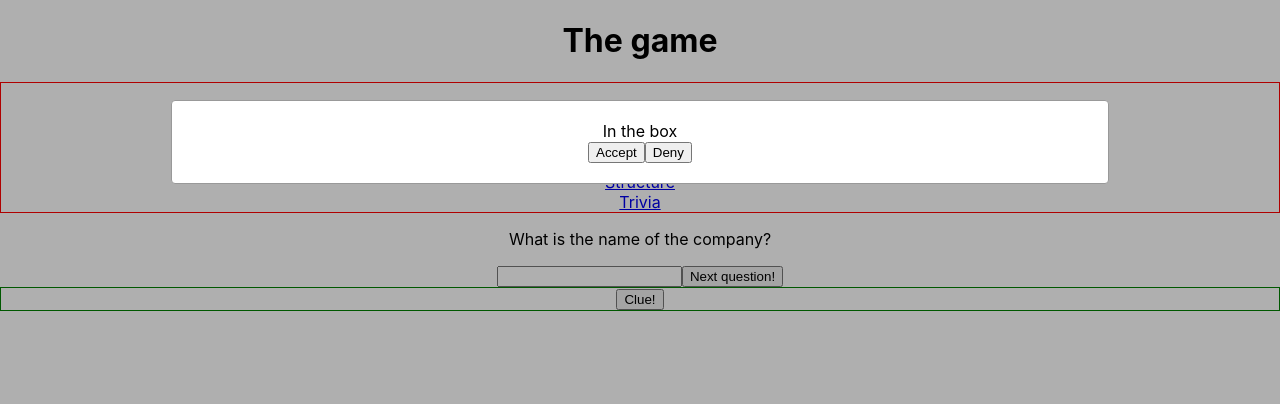
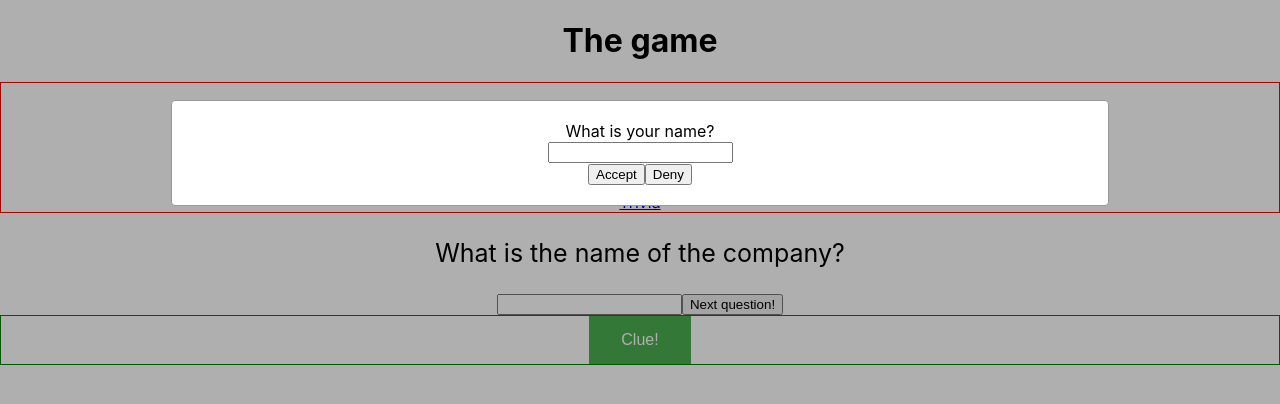
Before and after one commit to haakon-staff/privacy_game, a React (Create React App) app: page /quiz in a window 1280 px wide. Both pictures are taken after a click on the button "Clue!". Shown: the top 404 px of the page. Built offline with nearby package versions, Linux system fonts and the light colour scheme.

Commit message:
mangler å sende data fra clue til rapport og tidselement, stoppeklokke etc

```diff
--- a/src/App.js
+++ b/src/App.js
@@ -10,6 +10,7 @@ import {
   Routes,
   Route,
 } from "react-router-dom";
+import ClueFrame from './Features/Quiz/ClueFrame';
 
 function App() {
 
@@ -19,16 +20,18 @@ function App() {
   console.log(answers)
 
   return (
+    <ClueFrame>
       <Router>
         <div className="App">
           <Routes>
-          <Route path="/" element={<Frontpage sendTos={setTos}/>} />
-          <Route path="/quiz" element={<Quiz setAnswers={setAnswers} answers={answers}/>} />
-          <Route path="/final" element={<Outdex tos={tos} answers={answers}/>} />
-          <Route path="/hint/:linkname" element={<Hint/>} />
+            <Route path="/" element={<Frontpage sendTos={setTos} />} />
+            <Route path="/quiz" element={<Quiz setAnswers={setAnswers} answers={answers} />} />
+            <Route path="/final" element={<Outdex tos={tos} answers={answers} />} />
+            <Route path="/hint/:linkname" element={<Hint />} />
           </Routes>
         </div>
       </Router>
+    </ClueFrame>
   );
 }
 
--- a/src/Data/sensetiveQuestions.json
+++ b/src/Data/sensitiveQuestions.json
@@ -21,6 +21,6 @@
     },
     {
         "question": "Write your social securty number, rewards: the answer + additional reward afer quiz.",
-        "inputType":"yes/no"
+        "inputType":"text"
     }
 ]
--- a/src/Features/Frontpage.js
+++ b/src/Features/Frontpage.js
@@ -30,7 +30,7 @@ const Frontpage = ( props ) => {
                                 This is a test to see how good you are at finding important information within a short time period. You will have 6 mintues to answer 6 questions about a company. When you click on the "Start" button the timer will start and the test has started.
                                 There are 3 links "Company information", "Structure", and "Trivia". All the neseccary information will be found within those 3 links, however they contain information that is not relevant to the question, so your objetive is to find the correct information among the irrelevant.
                                 <b> Note</b> During the quiz, you lock in your answers by writing in the input box and clicking the "next" button, once you do this, you can <b>not</b> go back, so make sure you are confident in your answer before you click next.
-                                Lastly, if you are stuck, there is a <b>"Clue"</b>button, this you can use on any of the questions, it can be used once on each question and you can gain hints and additional benefits from using this function.
+                                Lastly, if you are stuck, there is a <b>"Clue"</b>button, this you can use on any of the questions, it can be used once on each question and you can gain hints and additional benefitsgi from using this function.
                             </p>
                             <b className="Sidemargin"> A reward will be given to the particpant with the most corrct answer within the shortest time, Be quick and precise.</b>
                             <br/>
--- a/src/Features/Quiz/Clue.jsx
+++ b/src/Features/Quiz/Clue.jsx
@@ -1,5 +1,5 @@
-import React, { useState } from 'react'
-import senstiveQuestions from "../../Data/sensetiveQuestions.json"
+import React, { useState, useContext } from 'react'
+import { ClueContext } from './ClueFrame';
 
 const Clue = () => {
     const [isOpen, setIsOpen] = useState(false);
@@ -9,7 +9,7 @@ const Clue = () => {
 
     return (
         <div className="Clue">
-            <button onClick={() => click()} >Clue!</button>
+            <button className="Clue-button" onClick={() => click()} >Clue!</button>
             {isOpen && <Popup closeFn={() => setIsOpen(false)} />}
         </div>
     )
@@ -21,16 +21,44 @@ export default Clue
 
 const Popup = ({ closeFn }) => {
     const [accepted, setAccepted] = useState(false)
+    const context = useContext(ClueContext)
 
+    const accept = () => {
+        setAccepted(true)
+        context.clueWasUsed()
+    }
+
+
+    console.log("***1", context)
     return (
         <div className="popup-box">
             <div className="box">
-                In the box
+                {context.sensitiveQuestion.question}
+                <br />
+                {/* <MyInput sensitiveQuestion={context.sensitiveQuestion} /> */}
+                {
+                    context.sensitiveQuestion.inputType === "text"
+                        ? <>
+                            <input type="text" />
+                        </>
+                        : <>
+                            <label>
+                                <input type="radio" value="yes" name="yesno" text="yes" />
+                                yes
+                            </label>
+                            <br />
+                            <label>
+                                <input type="radio" value="no" name="yesno" text="no" />
+                                no
+                            </label>
+                            {/* TODO: sende svaret til rapport --> send svaret til context, implementer logikken for dette for input felt og radio buttons */}
+                        </>
+                }
                 <br />
                 {
                     !accepted
                         ? <>
-                            <button onClick={() => setAccepted(true)}>
+                            <button onClick={() => accept()}>
                                 Accept
                             </button>
                             <button onClick={() => closeFn()}>
--- /dev/null
+++ b/src/Features/Quiz/ClueFrame.jsx
@@ -0,0 +1,38 @@
+import React, { useState, useContext } from 'react'
+import sensitiveQuestions from "../../Data/sensitiveQuestions.json";
+
+
+export const ClueContext = React.createContext()
+
+
+
+const ClueFrame = ({ children }) => {
+    const [clueNumber, setClueNumber] = useState(0)
+    const [isUsed, setIsUsed] = useState(false)
+
+    const clueWasUsed = () => {
+        setIsUsed(true)
+    }
+
+    const incrementIfUsed = () => {
+        if (isUsed) {
+            setClueNumber(clueNumber + 1)
+        }
+        setIsUsed(false)
+    }
+
+    const contextData = {
+        clueNumber,
+        clueWasUsed,
+        incrementIfUsed,
+        sensitiveQuestion: sensitiveQuestions[clueNumber],
+        isUsed
+    }
+    return (
+        <ClueContext.Provider value={contextData}>
+            {children}
+        </ClueContext.Provider>
+    )
+}
+
+export default ClueFrame
--- a/src/Features/Quiz/index.jsx
+++ b/src/Features/Quiz/index.jsx
@@ -1,43 +1,48 @@
-import React, { useState } from "react";
+import React, { useState, useContext } from "react";
 import { useNavigate } from 'react-router-dom';
 import questions from "../../Data/quizQuestions.json";
 import Hints from "./Hints";
 import "./styled.css"
 import Clue from "./Clue"
+import ClueFrame, { ClueContext } from "./ClueFrame";
 
-const Quiz = ( props ) => {
-    const navigate = useNavigate();
-
-    const routeChange = () => {
-        navigate('/final');
-    }
+const Quiz = (props) => {
 
     const [currentQuestion, setCurrentQuestion] = useState(0);
     const [currentInputValue, setCurrentInputValue] = useState("");
+    const context = useContext(ClueContext)
+    const navigate = useNavigate();
+
+    const questionWasAnswered = () => {
+        {
+            if (questions.length - 1 === currentQuestion) {
+                props.setAnswers([...props.answers, currentInputValue])
+                navigate('/final');
+            }
+            else {
+                context.incrementIfUsed()
+                setCurrentQuestion(currentQuestion + 1)
+                props.setAnswers([...props.answers, currentInputValue])
+            }
+        }
+    }
+
+
 
     console.log(currentInputValue)
     return (
             <div>
                 <h1>The game</h1>
-            <Hints/>
-            <p>{questions[currentQuestion].question}</p>
+                <Hints />
+                <p className="Question-text">{questions[currentQuestion].question}</p>
                 <input onChange={(event) => setCurrentInputValue(event.target.value)}>
 
                 </input>
-            <button onClick={() => {
-                if(questions.length-1 === currentQuestion){
-                    props.setAnswers([...props.answers,currentInputValue])
-                    routeChange();
-                }
-                else{
-                    setCurrentQuestion(currentQuestion + 1)
-                    props.setAnswers([...props.answers,currentInputValue])
-                }
-            }
-            }>
+                <button onClick={() => questionWasAnswered()}>
                     Next question!
                 </button>
-            <Clue/>
+                <br />
+                <Clue />
             </div>
     )
 }
--- a/src/Features/Quiz/styled.css
+++ b/src/Features/Quiz/styled.css
@@ -9,3 +9,18 @@
 .Hint-Text{
     font-size: 25px;
 }
+
+.Clue-button {
+    background-color: #4CAF50; /* Green */
+    border: none;
+    color: white;
+    padding: 15px 32px;
+    text-align: center;
+    text-decoration: none;
+    display: inline-block;
+    font-size: 16px;
+  }
+
+.Question-text {
+    font-size: 25px;
+}
```
Lines whose indentation alone changed are shown as unchanged.
